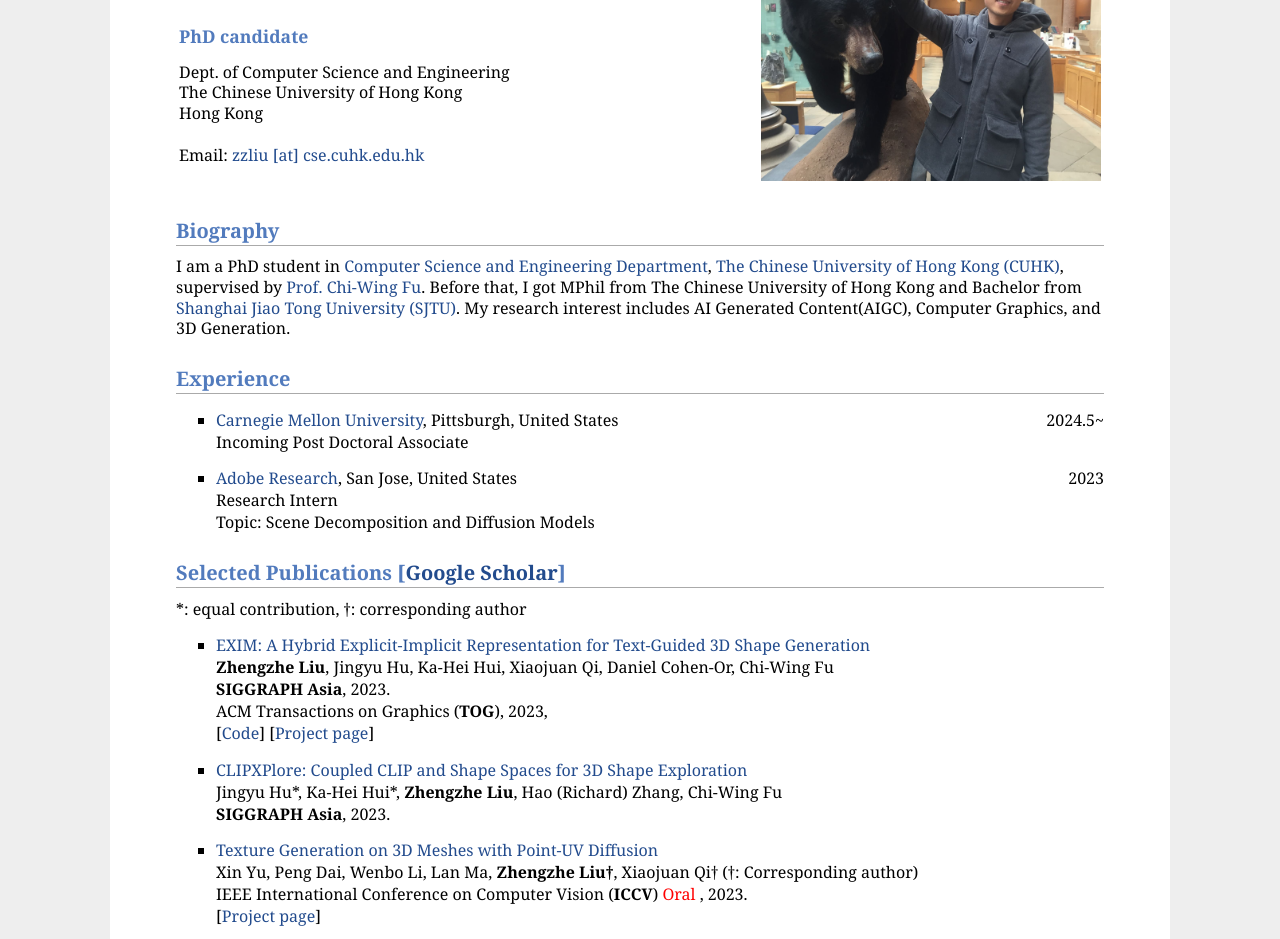
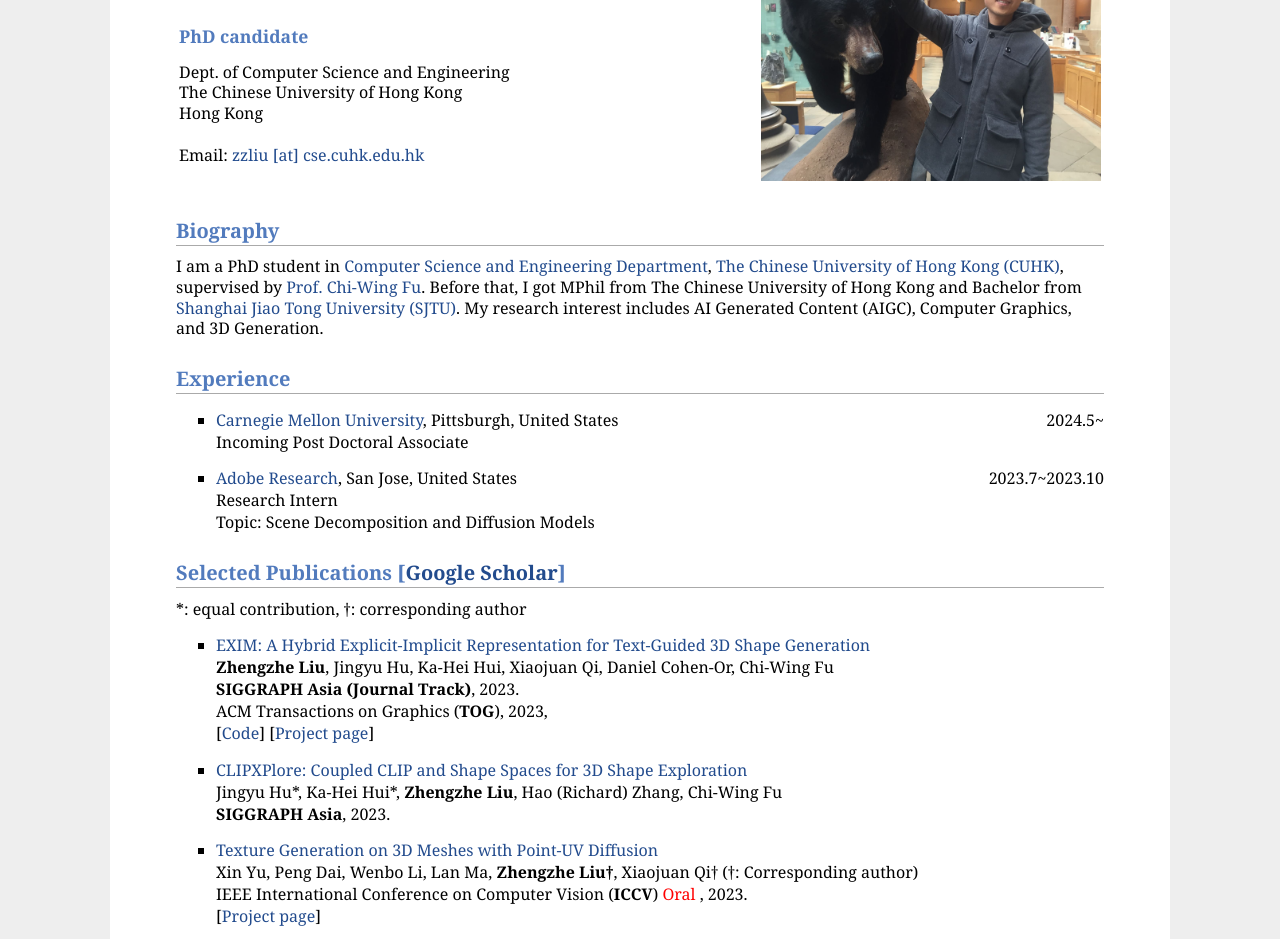
Before and after one commit to liuzhengzhe/liuzhengzhe.github.io, a plain HTML site: page index.html in a window 1280 px wide. Shown: the part 142-1081 px from the top of the page. Drawn offline with Linux system fonts and the light colour scheme.

Commit message:
Update index.html

```diff
--- a/index.html
+++ b/index.html
@@ -54,7 +54,7 @@
 <p>
 	I am a PhD student in <a href="http://www.cse.cuhk.edu.hk">Computer Science and Engineering Department</a>, <a href="http://www.cuhk.edu.hk">The Chinese University of Hong Kong (CUHK)</a>, supervised by <a href="https://www.cse.cuhk.edu.hk/~cwfu/">Prof. Chi-Wing Fu</a>.
   Before that, I got MPhil from The Chinese University of Hong Kong and Bachelor from <a href="https://en.sjtu.edu.cn/">Shanghai Jiao Tong University (SJTU)</a>.
-  My research interest includes AI Generated Content(AIGC), Computer Graphics, and 3D Generation.
+  My research interest includes AI Generated Content (AIGC), Computer Graphics, and 3D Generation.
 </p>
 
 
@@ -65,7 +65,7 @@
 		Incoming Post Doctoral Associate<br>
 	</li>
 	<li>
-		<div style="float:left; text-align:left"><a href="http://research.adobe.com/">Adobe Research</a>, San Jose, United States</div> <div style="float:right; text-align:right">2023</div><br>
+		<div style="float:left; text-align:left"><a href="http://research.adobe.com/">Adobe Research</a>, San Jose, United States</div> <div style="float:right; text-align:right">2023.7~2023.10</div><br>
 		Research Intern<br>
 		Topic: Scene Decomposition and Diffusion Models<br>
 	</li>
@@ -78,7 +78,7 @@
       <a href="https://arxiv.org/abs/2311.01714">EXIM: A Hybrid Explicit-Implicit Representation for Text-Guided 3D Shape Generation
      </br></a>
       <b>Zhengzhe Liu</b>, Jingyu Hu, Ka-Hei Hui, Xiaojuan Qi, Daniel Cohen-Or, Chi-Wing Fu</br>
-      <b>SIGGRAPH Asia</b>, 2023.</br>
+      <b>SIGGRAPH Asia (Journal Track)</b>, 2023.</br>
       ACM Transactions on Graphics (<b>TOG</b>), 2023, </br>
       [<a href="https://github.com/liuzhengzhe/EXIM">Code</a>]
       [<a href="https://liuzhengzhe.github.io/EXIM.github.io/">Project page</a>]
```
